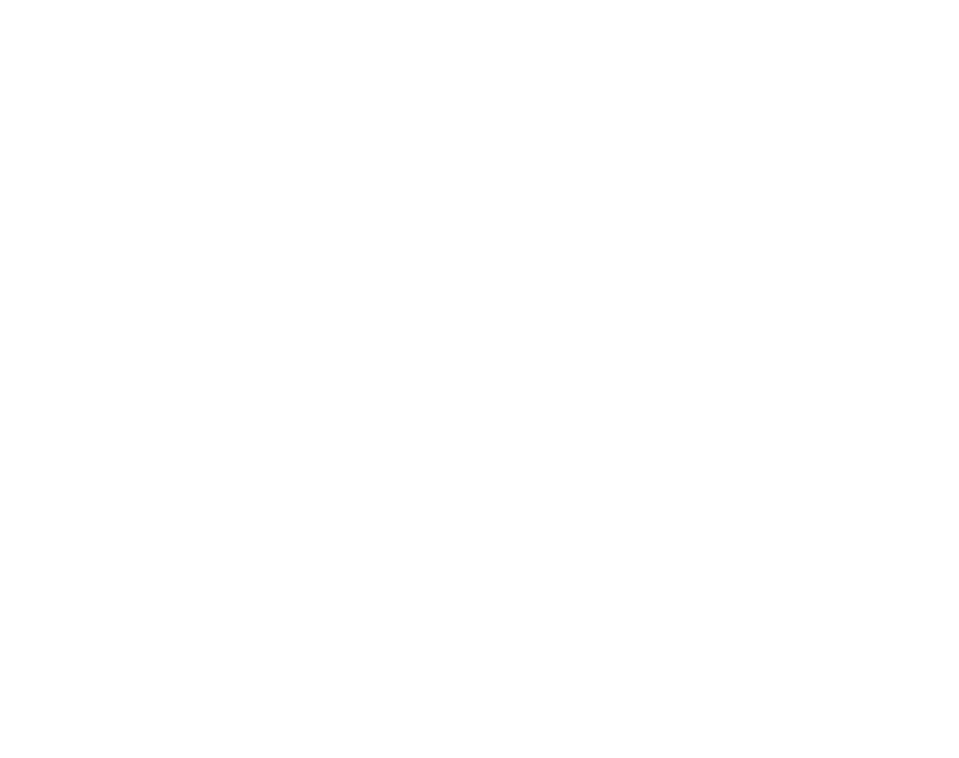
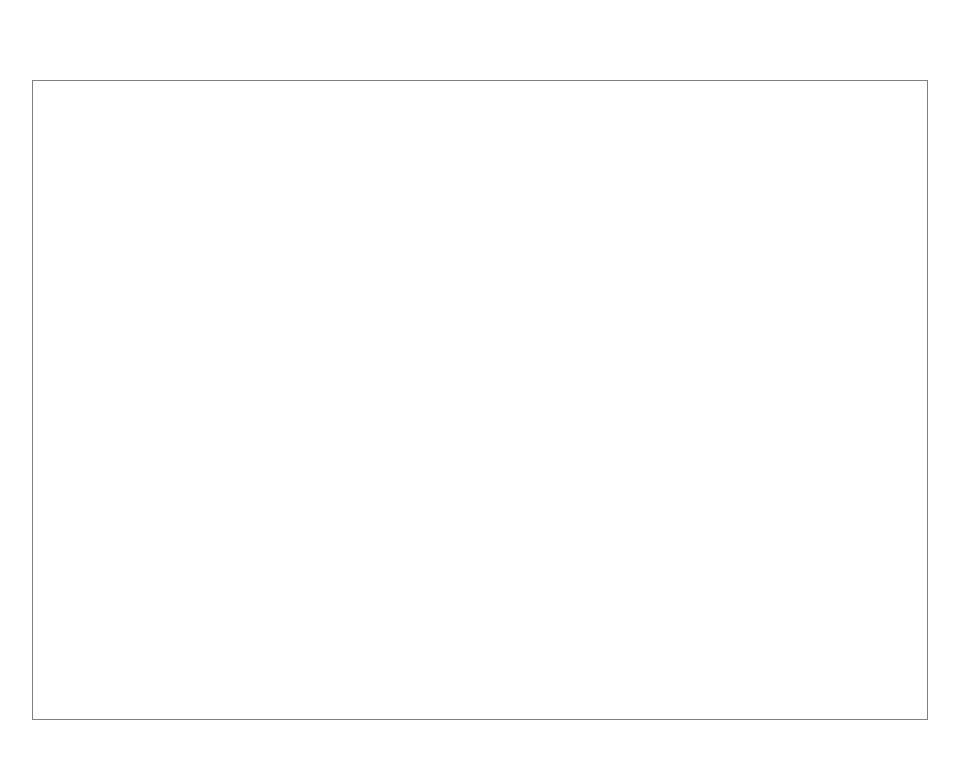
Before and after one commit to sushantdev-git/LoginReact, a React (Create React App) app: page /home in a window 1280 px wide. Before the commit this address had no page. Shown: the top 758 px of the page, without its empty margins (160-1119 px from the left). Built offline with nearby package versions, Linux system fonts and the light colour scheme.

Commit message:
added home page and firebase to project

```diff
--- a/package.json
+++ b/package.json
@@ -6,6 +6,7 @@
     "@testing-library/jest-dom": "^5.16.4",
     "@testing-library/react": "^13.2.0",
     "@testing-library/user-event": "^13.5.0",
+    "firebase": "^9.8.1",
     "react": "^18.1.0",
     "react-dom": "^18.1.0",
     "react-router-dom": "^6.3.0",
--- a/src/App.js
+++ b/src/App.js
@@ -1,10 +1,12 @@
 import LoginPage from "./Pages/LoginPage/LoginPage";
 
 import { Routes, Route, Navigate } from "react-router-dom";
+import HomePage from "./Pages/Home/HomePage";
 
 function App() {
   return (
     <Routes>
+      <Route path='/home' exact element={<HomePage/>}></Route>
       <Route path='/login' exact element={<LoginPage/>}></Route>
       <Route path='/' exact element={<Navigate to={'/login'}/>}></Route>
     </Routes>
--- /dev/null
+++ b/src/Pages/Home/HomePage.jsx
@@ -0,0 +1,14 @@
+import React from "react";
+import styles from './HomePage.module.css';
+
+function HomePage(){
+    return (
+        <div className={styles.HomePage}>
+            <div className={styles.DashBoard}>
+
+            </div>
+        </div>
+    )
+}
+
+export default HomePage;
--- /dev/null
+++ b/src/Pages/Home/HomePage.module.css
@@ -0,0 +1,13 @@
+.HomePage{
+    width: 100%;
+    height: 100vh;
+    display: flex;
+    align-items: center;
+    justify-content: center;
+}
+
+.DashBoard{
+    height: 80%;
+    width: 70%;
+    border: 1px solid grey;
+}
```
Also changed, not shown: src/firebase.js (added, +21 -0 lines), 1 other file (tests, documents, lock files or other folders).
